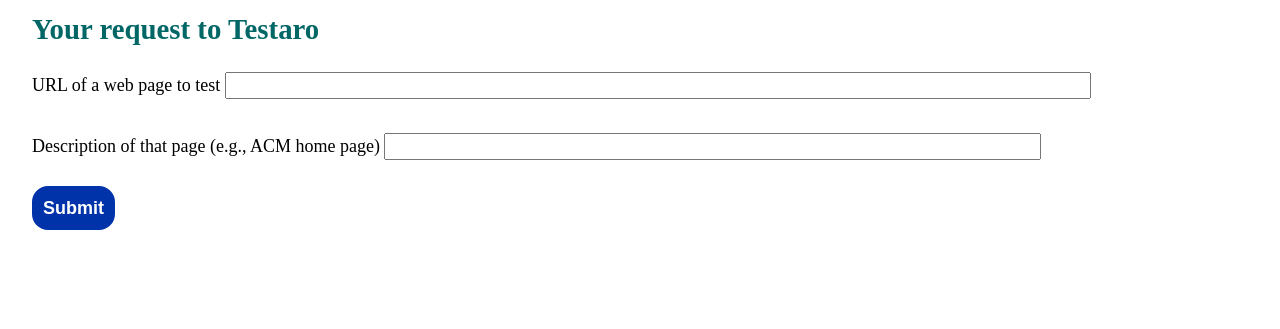
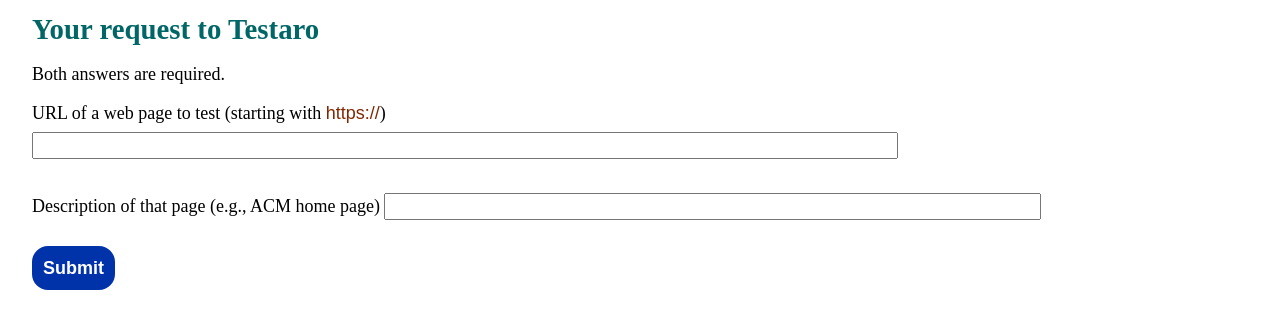
Before and after one commit to jrpool/testu, a website: page index.html in a window 1280 px wide. Shown: the part 77-406 px from the top of the page. Drawn offline with Linux system fonts and the light colour scheme.

Commit message:
Clarified instructions

```diff
--- a/index.html
+++ b/index.html
@@ -13,9 +13,10 @@
     <main>
       <h1>Testu</h1>
       <h2>Your request to Testaro</h2>
+      <p>Both answers are required.</p>
       <form id="form" method="post" action="testu/result.html">
         <p><label>
-          URL of a web page to test
+          URL of a web page to test (starting with <code>https://</code>)
           <input type="url" name="pageURL" size="80" maxLength="300" required>
         </label></p>
         <p><label>
--- a/package.json
+++ b/package.json
@@ -1,6 +1,6 @@
 {
   "name": "testu",
-  "version": "2.2.5",
+  "version": "2.2.6",
   "description": "Ask Testaro to test a web page for accessibility",
   "main": "index.js",
   "scripts": {
```
